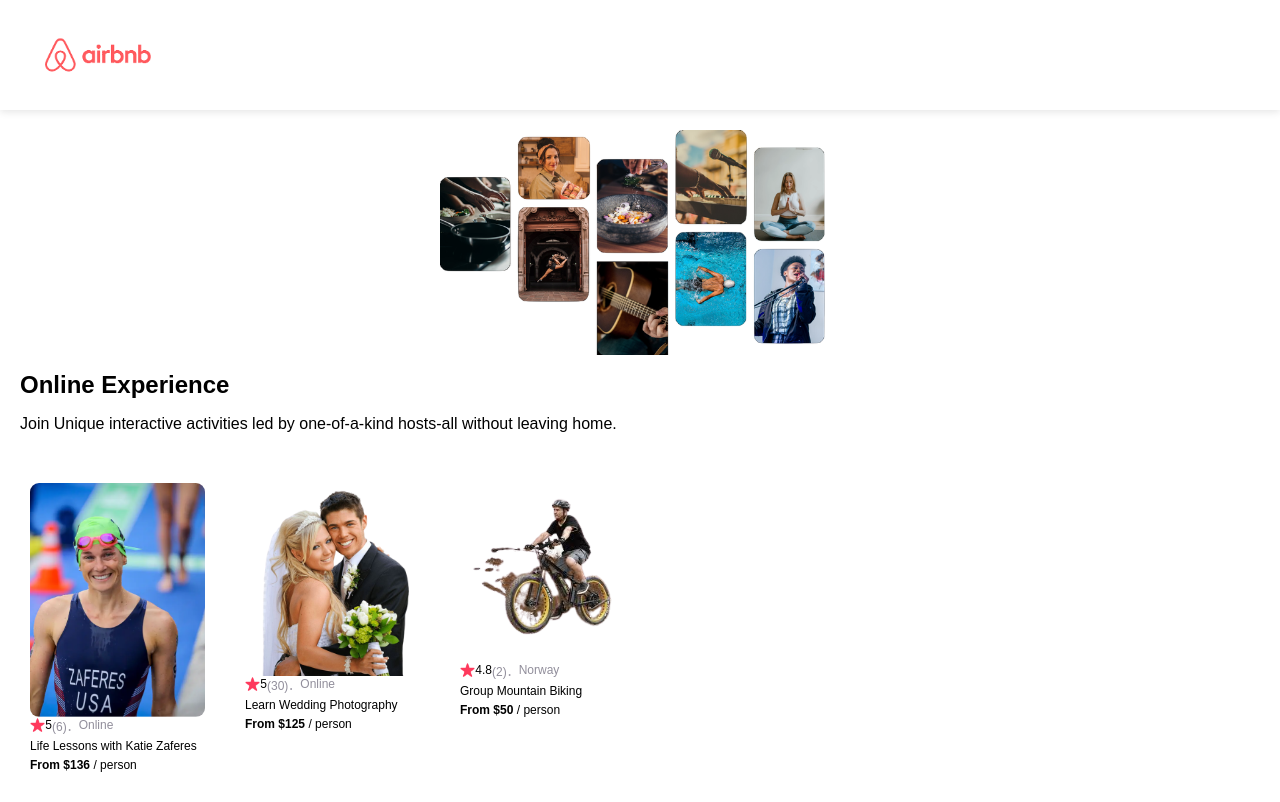
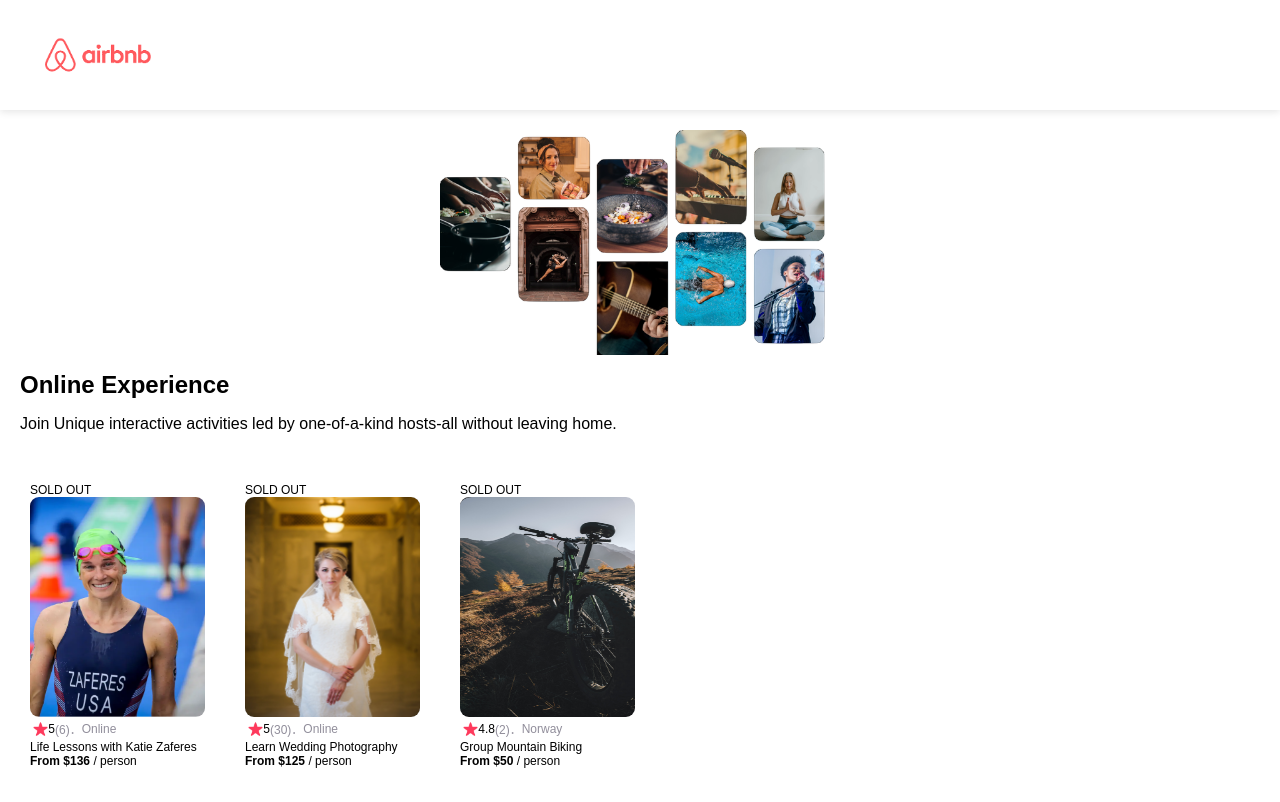
Before and after one commit to fung673/Second-react-practice-airbnb-clone-, a React (Create React App) app: page / in a window 1280 px wide. Built offline with nearby package versions, Linux system fonts and the light colour scheme; a web font is replaced by a local one.

Commit message:
deploy update

```diff
--- a/src/App.css
+++ b/src/App.css
@@ -60,6 +60,7 @@ section {
 
 .card {
   width: 175px;
+  height: auto;
   font-size: 12px;
   margin: 10px;
   flex: 0 0 auto;
@@ -69,11 +70,13 @@ section {
 
 .card--image {
   width: 100%;
+  height: 220px;
   border-radius: 9px;
 
 }
 
 .card--stats {
+  margin: 3px;
   display: flex;
   align-items: center;
 }
@@ -84,9 +87,6 @@ section {
 }
 
 
-p {
-  margin-top: 5px;
-}
 
 
 .card--title {
--- a/src/App.js
+++ b/src/App.js
@@ -9,12 +9,14 @@ export default function App() {
   const cards = data.map(item => {
     return (
       <Card
+        key={item.id}
         img={item.coverImg}
         rating={item.stats.rating}
         reviewCount={item.stats.reviewCount}
         country={item.location}
         title={item.title}
         price={item.price}
+        openSports={item.openSpots}
       />
     )
   })
--- a/src/component/card.js
+++ b/src/component/card.js
@@ -3,13 +3,14 @@ import React from "react";
 export function Card(props) {
  return (
   <div className="card">
+   <div className="card--badge">SOLD OUT</div>
    <img className="card--image" src={require(`../images/${props.img}`)} alt="katie-zaferes" />
    <div className="card--stats"><img className="card--star" src={require('../images/star.png')} alt="star" />
     <span>{props.rating}</span>
     <span className="grey">({props.reviewCount})．</span>
     <span className="grey">{props.country}</span>
    </div>
-   <p>{props.title}</p>
-   <p><span className="bold">From ${props.price}</span> / person</p>
+   <p className="card--title">{props.title}</p>
+   <p className="card--price"><span className="bold">From ${props.price}</span> / person</p>
   </div>)
 }
```
Also changed, not shown: src/images/mountain-bike.png, src/images/wedding-photography.png.
